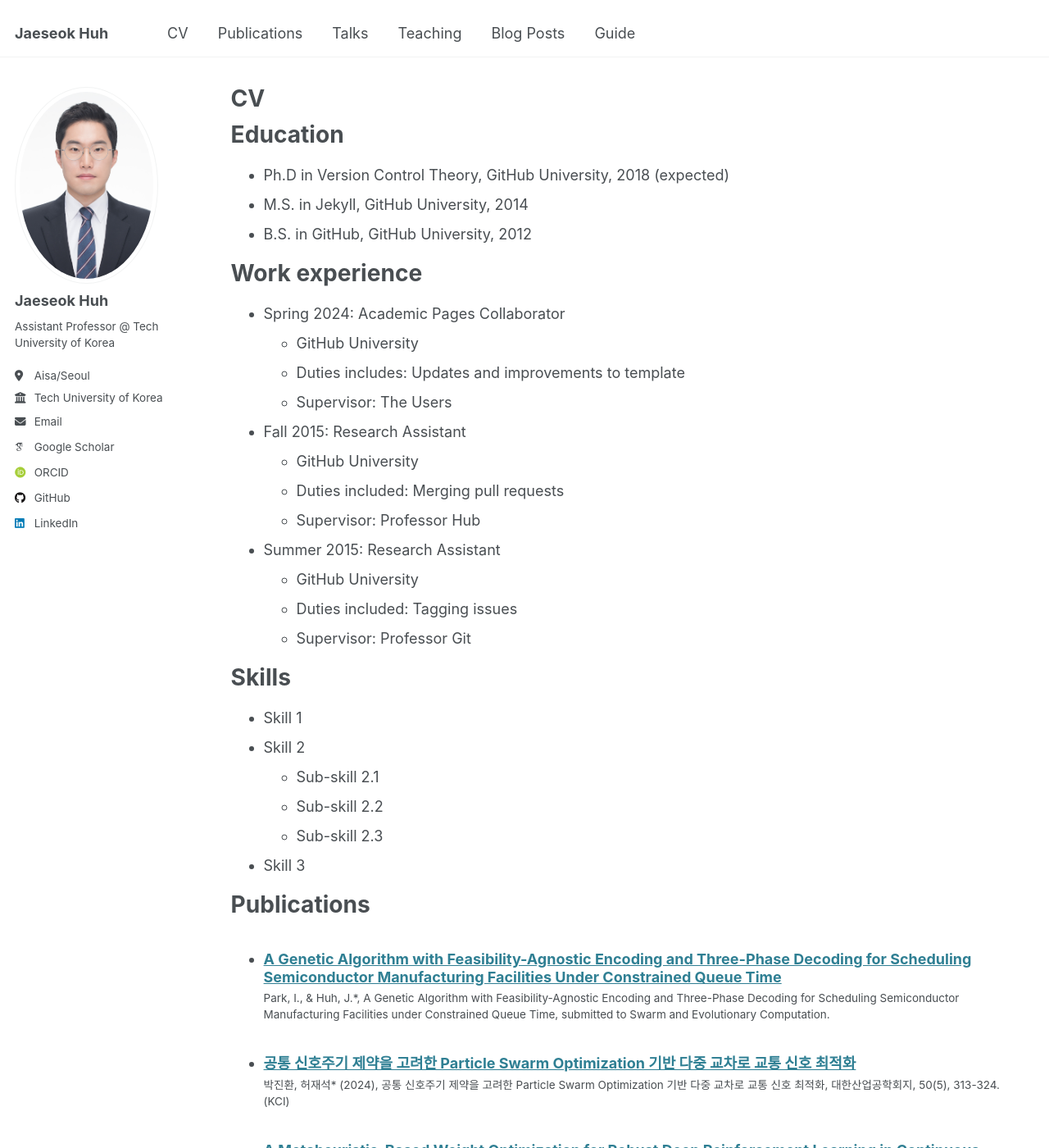
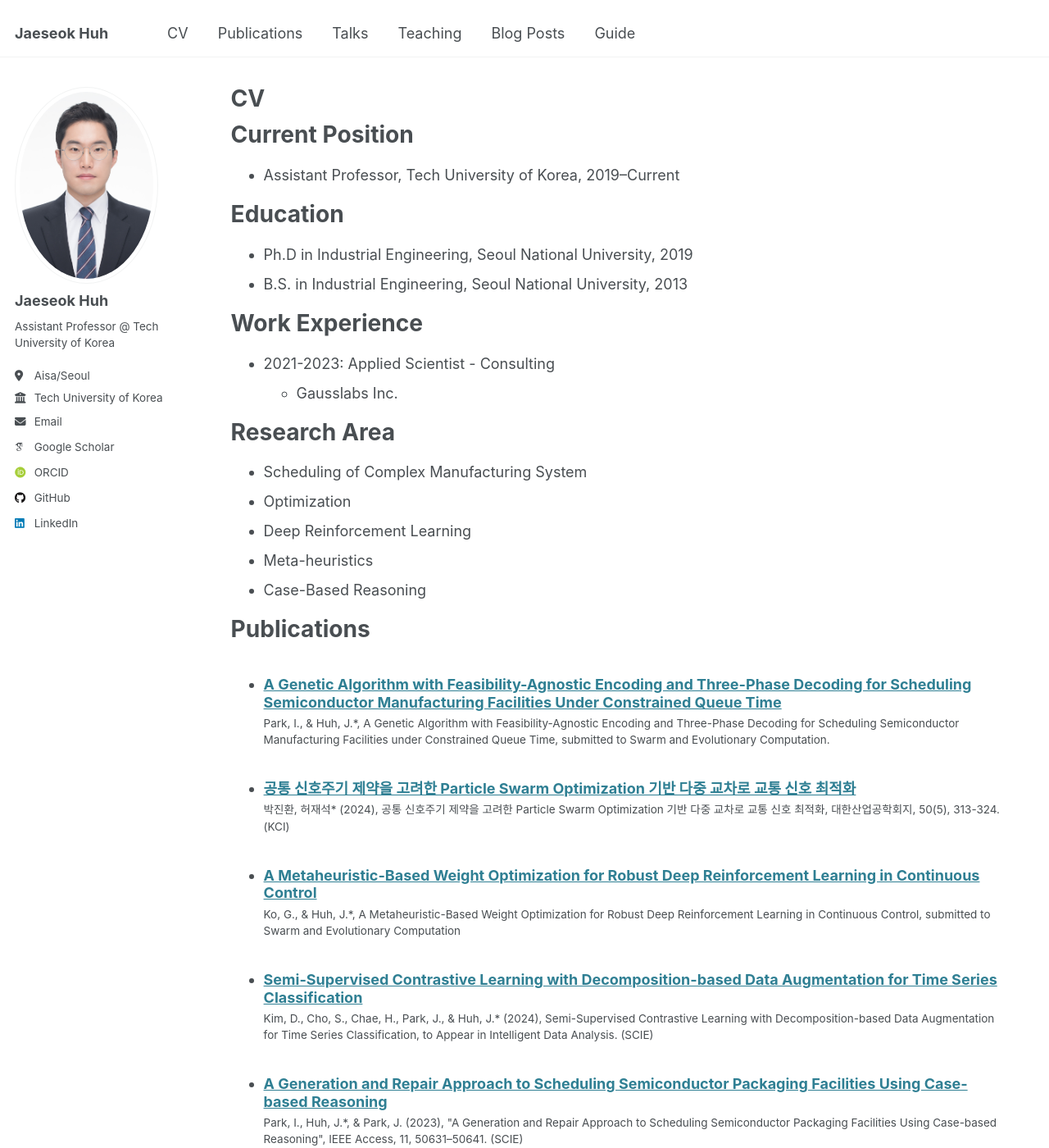
Before and after one commit to LaonHJS/laonhjs.github.io, a Jekyll site: the page built from _pages/cv.md, in a window 1280 px wide and 1400 px high. Shown: the whole window at 82% size. Built offline with Jekyll 4.4.1, drawn with Linux system fonts in a browser that asks for light colours; some web fonts are replaced.

Commit message:
Update cv.md

```diff
--- a/_pages/cv.md
+++ b/_pages/cv.md
@@ -9,37 +9,28 @@ redirect_from:
 
 {% include base_path %}
 
+Current Position
+======
+* Assistant Professor, Tech University of Korea, 2019--Current
+
 Education
 ======
-* Ph.D in Version Control Theory, GitHub University, 2018 (expected)
-* M.S. in Jekyll, GitHub University, 2014
-* B.S. in GitHub, GitHub University, 2012
+* Ph.D in Industrial Engineering, Seoul National University, 2019
+* B.S. in Industrial Engineering, Seoul National University, 2013
 
-Work experience
+Work Experience
 ======
-* Spring 2024: Academic Pages Collaborator
-  * GitHub University
-  * Duties includes: Updates and improvements to template
-  * Supervisor: The Users
+* 2021-2023: Applied Scientist - Consulting
+  * Gausslabs Inc.
 
-* Fall 2015: Research Assistant
-  * GitHub University
-  * Duties included: Merging pull requests
-  * Supervisor: Professor Hub
+Research Area
+======
+* Scheduling of Complex Manufacturing System
+* Optimization
+* Deep Reinforcement Learning
+* Meta-heuristics
+* Case-Based Reasoning
 
-* Summer 2015: Research Assistant
-  * GitHub University
-  * Duties included: Tagging issues
-  * Supervisor: Professor Git
-
-Skills
-======
-* Skill 1
-* Skill 2
-  * Sub-skill 2.1
-  * Sub-skill 2.2
-  * Sub-skill 2.3
-* Skill 3
 
 Publications
 ======
```
